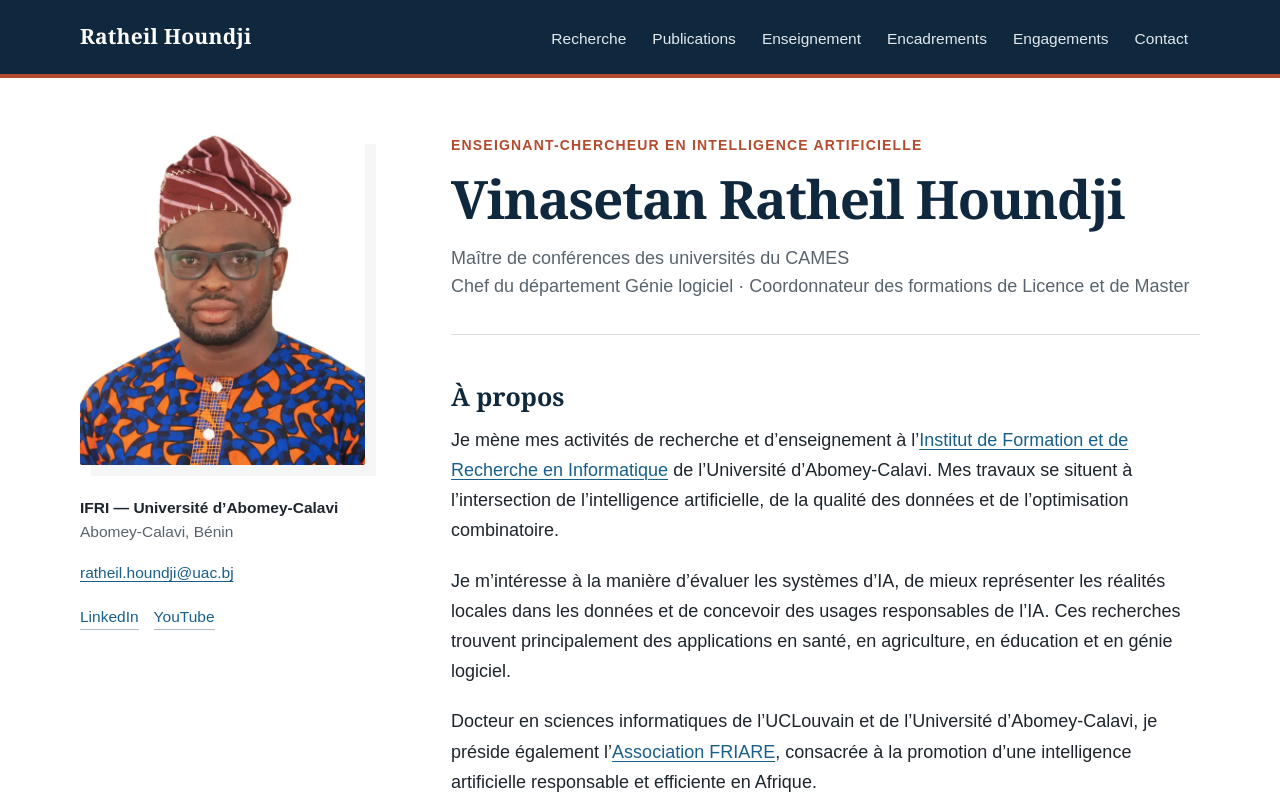
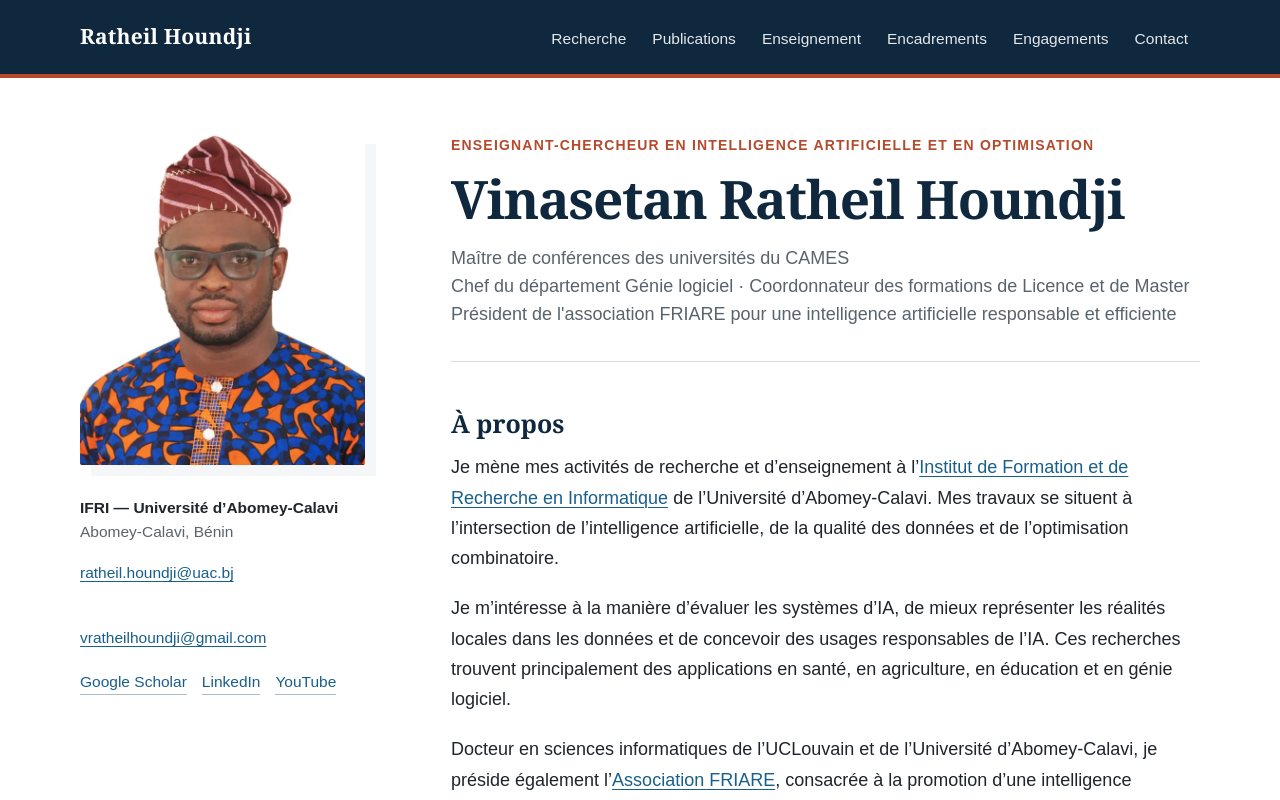
Before and after one commit to ratheilh/ratheilh.github.io, a Next.js app: page / in a window 1280 px wide. Shown: the top 800 px of the page. Built offline with nearby package versions, Linux system fonts and the light colour scheme.

Commit message:
first version

```diff
--- a/app/layout.tsx
+++ b/app/layout.tsx
@@ -7,7 +7,7 @@ export const metadata: Metadata = {
     default: "Vinasetan Ratheil Houndji — Intelligence artificielle",
     template: "%s — Vinasetan Ratheil Houndji",
   },
-  description: "Site académique de Vinasetan Ratheil Houndji, enseignant-chercheur en intelligence artificielle à l’Université d’Abomey-Calavi.",
+  description: "Site professionnel de Vinasetan Ratheil Houndji, enseignant-chercheur en intelligence artificielle à l’Université d’Abomey-Calavi.",
   alternates: { canonical: "/" },
   icons: { icon: "/favicon.svg" },
 };
--- a/app/page.tsx
+++ b/app/page.tsx
@@ -10,8 +10,10 @@ export default function Home() {
           <Image className="profile-photo" src="/ratheil-houndji.webp" alt="Portrait de Vinasetan Ratheil Houndji" width={600} height={697} priority />
           <div className="profile-details">
             <p><strong>IFRI — Université d’Abomey-Calavi</strong><br />Abomey-Calavi, Bénin</p>
-            <p><a href="mailto:ratheil.houndji@uac.bj">ratheil.houndji@uac.bj</a></p>
+            <p><a href="mailto:ratheil.houndji@uac.bj">ratheil.houndji@uac.bj</a></p><br />
+            <p><a href="mailto:vratheilhoundji@gmail.com">vratheilhoundji@gmail.com</a></p>
             <nav className="profile-links" aria-label="Profils externes">
+              <ExternalLink href="https://scholar.google.com/citations?user=36wbP8kAAAAJ&hl=fr">Google Scholar</ExternalLink>
               <ExternalLink href="https://www.linkedin.com/in/vinasetan/">LinkedIn</ExternalLink>
               <ExternalLink href="https://www.youtube.com/channel/UC24YKysMzmerMK2a1PSlYwA">YouTube</ExternalLink>
             </nav>
@@ -20,9 +22,11 @@ export default function Home() {
 
         <div className="home-main">
           <header className="identity">
-            <p className="eyebrow">Enseignant-chercheur en intelligence artificielle</p>
+            <p className="eyebrow">Enseignant-chercheur en intelligence artificielle et en optimisation</p>
             <h1>Vinasetan Ratheil Houndji</h1>
-            <p className="position">Maître de conférences des universités du CAMES<br />Chef du département Génie logiciel · Coordonnateur des formations de Licence et de Master</p>
+            <p className="position">Maître de conférences des universités du CAMES<br />
+              Chef du département Génie logiciel · Coordonnateur des formations de Licence et de Master<br />
+              Président de l'association FRIARE pour une intelligence artificielle responsable et efficiente</p>
           </header>
 
           <section className="biography" aria-labelledby="a-propos">
```
